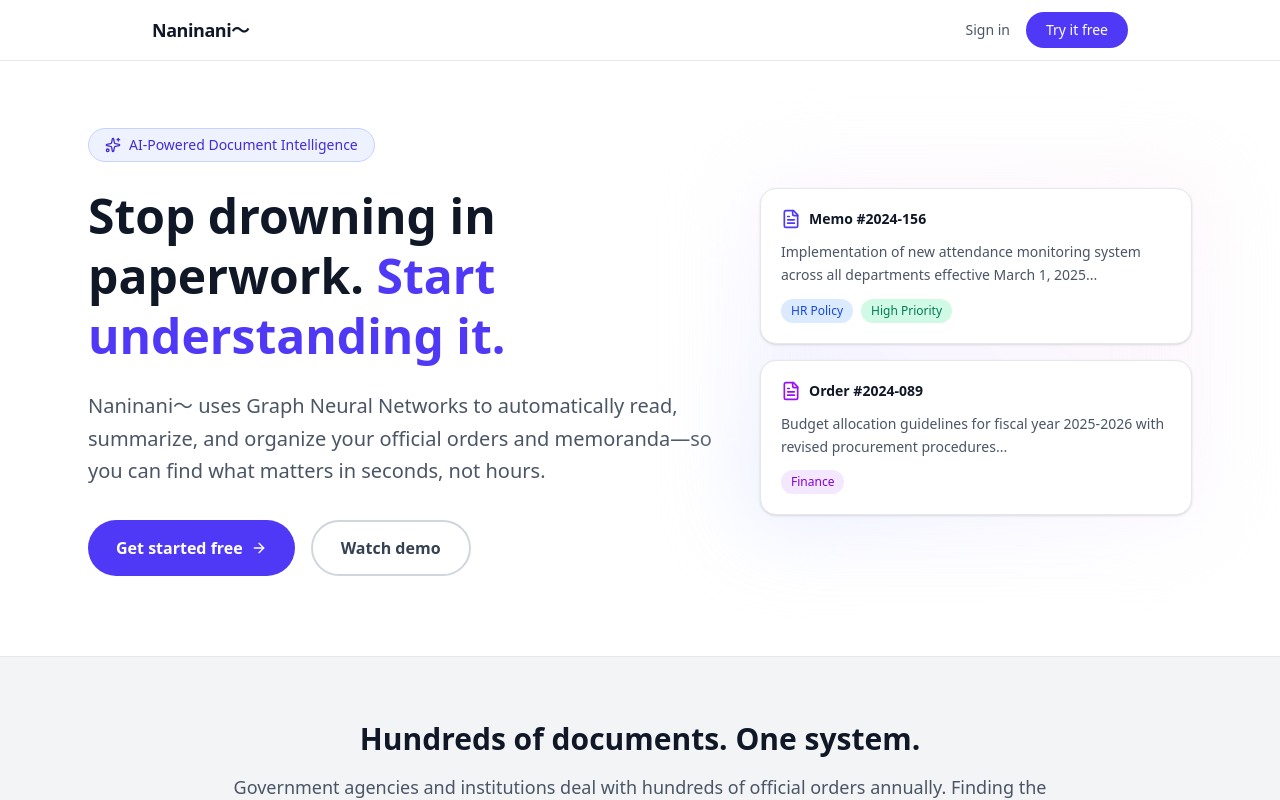
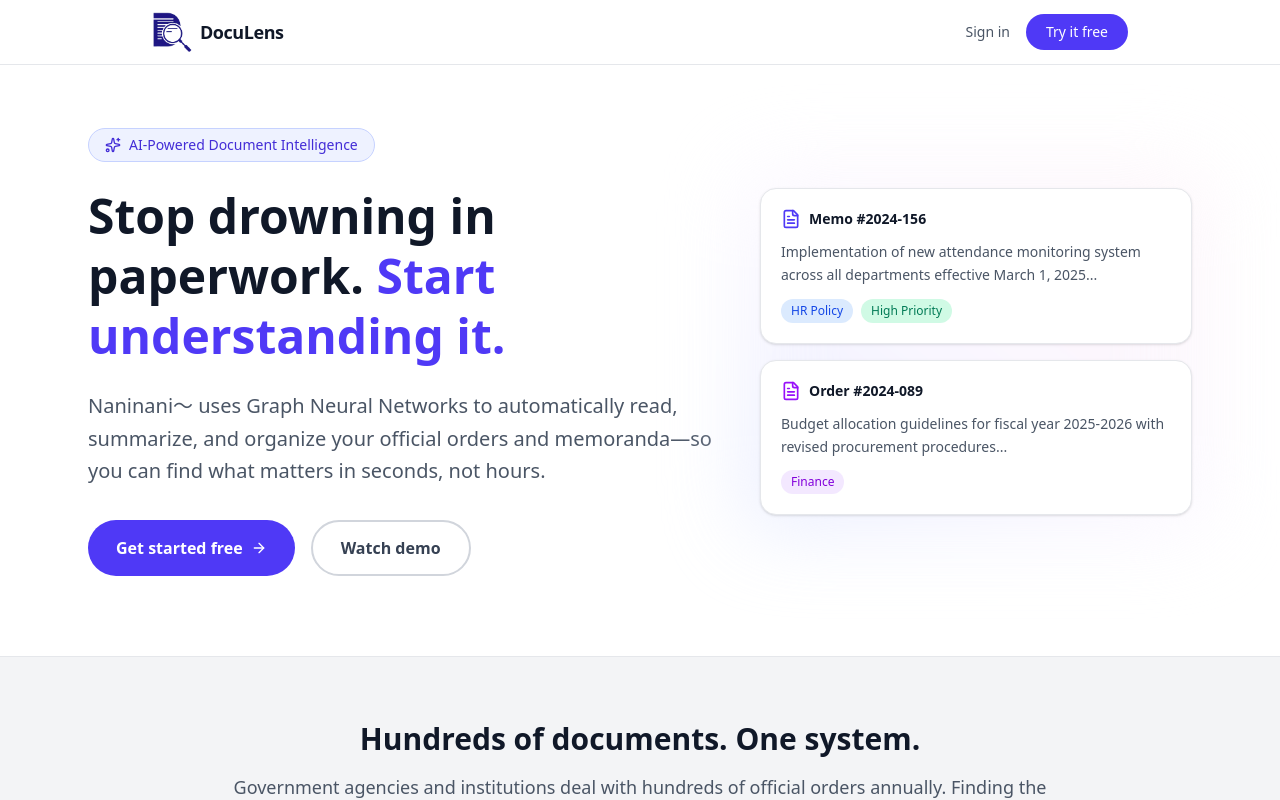
Before and after one commit to Nethaiah/deped-semantic-docs, a Next.js app: page / in a window 1280 px wide. Shown: the top 800 px of the page. Built offline with nearby package versions, Linux system fonts and the light colour scheme; no server answers; the database is empty.

Commit message:
changed global font

```diff
--- a/src/app/globals.css
+++ b/src/app/globals.css
@@ -6,8 +6,6 @@
 @theme inline {
   --color-background: var(--background);
   --color-foreground: var(--foreground);
-  --font-sans: var(--font-geist-sans);
-  --font-mono: var(--font-geist-mono);
   --color-sidebar-ring: var(--sidebar-ring);
   --color-sidebar-border: var(--sidebar-border);
   --color-sidebar-accent-foreground: var(--sidebar-accent-foreground);
@@ -76,6 +74,8 @@
   --sidebar-accent-foreground: oklch(0.205 0 0);
   --sidebar-border: oklch(0.922 0 0);
   --sidebar-ring: oklch(0.708 0 0);
+
+  font-family: var(--font-poppins), sans-serif;
 }
 
 .dark {
--- a/src/app/layout.tsx
+++ b/src/app/layout.tsx
@@ -1,19 +1,16 @@
 import type { Metadata } from "next";
-import { Geist, Geist_Mono } from "next/font/google";
+import { Poppins } from "next/font/google";
 import "./globals.css";
 import { Toaster } from "sonner";
 import Header from "@/components/header";
 import Sidebar from "@/components/sidebar";
 import { createClient } from "@/lib/supabase/server";
 
-const geistSans = Geist({
-  variable: "--font-geist-sans",
+// ✅ Load only Poppins
+const poppins = Poppins({
   subsets: ["latin"],
-});
-
-const geistMono = Geist_Mono({
-  variable: "--font-geist-mono",
-  subsets: ["latin"],
+  weight: ["300", "400", "500", "600", "700"],
+  variable: "--font-poppins",
 });
 
 export const metadata: Metadata = {
@@ -23,36 +20,33 @@ export const metadata: Metadata = {
 
 export default async function RootLayout({
   children,
-}: Readonly<{
-  children: React.ReactNode;
-}>) {
+}: Readonly<{ children: React.ReactNode }>) {
   const supabase = await createClient();
-  const { data: { user } } = await supabase.auth.getUser();
+  const {
+    data: { user },
+  } = await supabase.auth.getUser();
 
-  // Get role on the server to avoid client flash
   const { data: userData } = await supabase
-    .from('users')
-    .select('role')
-    .eq('uid', user?.id)
+    .from("users")
+    .select("role")
+    .eq("uid", user?.id)
     .single();
 
-  const role = userData?.role || 'user';
+  const role = userData?.role || "user";
 
   return (
     <html lang="en">
-      <body
-        className={`${geistSans.variable} ${geistMono.variable} antialiased`}
-      >
+      <body className={`${poppins.variable} font-sans antialiased`}>
         <Header />
-        { user ? (
+        {user ? (
           <Sidebar role={role}>
             {children}
-            <Toaster/>
+            <Toaster />
           </Sidebar>
         ) : (
           <>
             {children}
-            <Toaster/>
+            <Toaster />
           </>
         )}
       </body>
--- a/src/components/header.tsx
+++ b/src/components/header.tsx
@@ -1,4 +1,5 @@
 import Link from "next/link";
+import Image from "next/image";
 import { createClient } from "@/lib/supabase/server";
 import UserMenu from "./user-menu";
 
@@ -16,7 +17,14 @@ export default async function Header() {
       <div className={containerClass}>
         {/* Logo */}
         <Link href="/" className="flex items-center gap-2">
-          <span className="text-lg font-semibold tracking-tight text-gray-900">Naninani〜</span>
+          <Image
+            src="/Logo.png"
+            alt="DocuLens Logo"
+            width={40}
+            height={40}
+            className="object-contain"
+          />
+          <span className="text-lg font-semibold tracking-tight text-gray-900">DocuLens</span>
         </Link>
 
         {/* Navigation Actions */}
```
Also changed, not shown: public/Logo.png (added), 1 other file (tests, documents, lock files or other folders).
